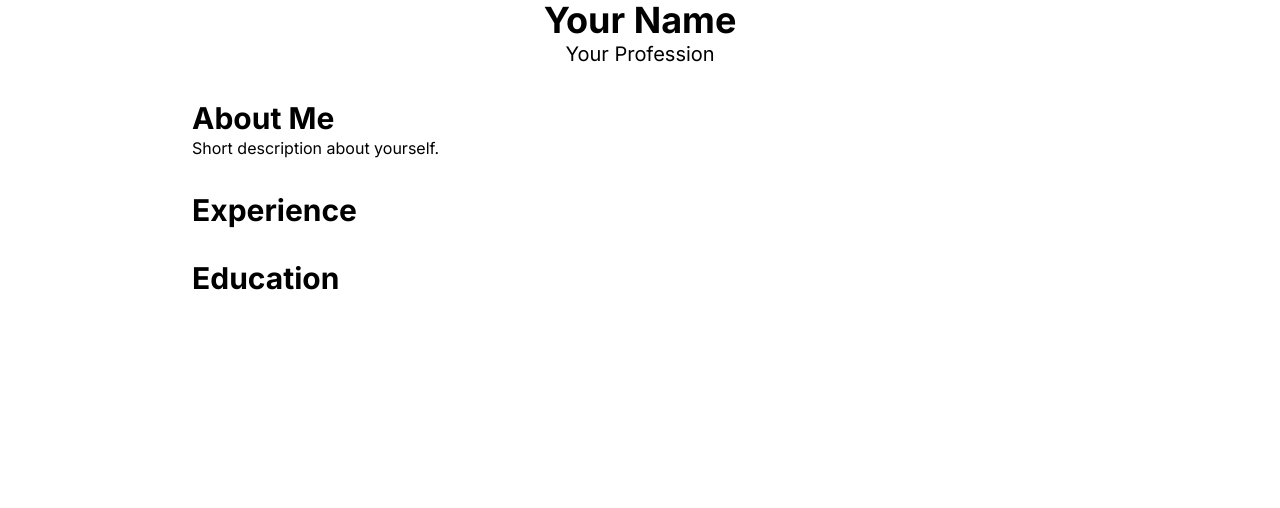
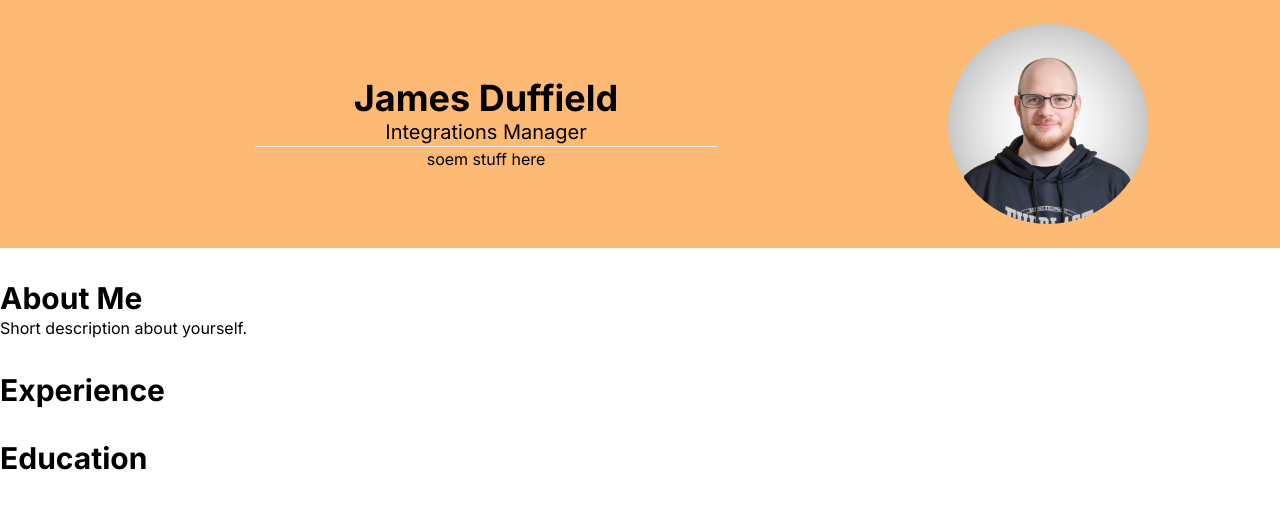
Before and after one commit to MynCode/resume-next, a Next.js app: page / in a window 1280 px wide. Shown: the top 508 px of the page. Built offline with nearby package versions, Linux system fonts and the light colour scheme.

Commit message:
adding basic layout

```diff
--- a/app/page.tsx
+++ b/app/page.tsx
@@ -1,12 +1,26 @@
 import DownloadButton from "@/components/DownloadButton";
+import Image from "next/image";
 
 export default function Home() {
   return (
-    <main className="max-w-4xl mx-auto">
-      <section className="mb-8">
-        <h1 className="text-4xl text-center font-bold">Your Name</h1>
-        <p className="text-xl text-center">Your Profession</p>
-      </section>
+    <main className="container mx-auto">
+      <header className="mb-8 flex flex-row w-full bg-orange-300 p-6">
+        <section className="flex flex-col justify-center items-center w-3/4">
+          <h1 className="text-4xl text-center font-bold">James Duffield</h1>
+          <p className="text-xl text-center">Integrations Manager</p>
+          <hr className="w-[50%]" />
+          <p>soem stuff here</p>
+        </section>
+        <section className="flex">
+          <Image
+            src="/profile.jpg"
+            alt="Profile Photo"
+            width={200}
+            height={200}
+            className="rounded-full"
+          />
+        </section>
+      </header>
       <section className="mb-8">
         <h2 className="text-3xl font-bold">About Me</h2>
         <p>Short description about yourself.</p>
```
Also changed, not shown: public/profile.jpg (added).
